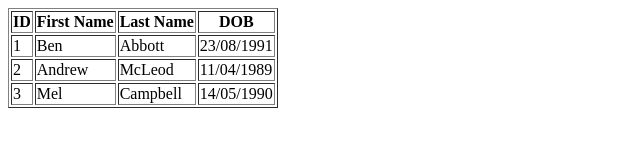
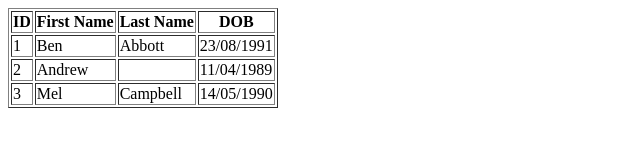
Before and after one commit to 16WDWE02/html-tables, a plain HTML site: page index.html in a window 1280 px wide. Shown: the full height of the page, 0-640 px from the left. Drawn offline with Linux system fonts and the light colour scheme.

Commit message:
Remove last name

```diff
--- a/index.html
+++ b/index.html
@@ -26,7 +26,7 @@
 			<tr>
 				<td>2</td>
 				<td>Andrew</td>
-				<td>McLeod</td>
+				<td></td>
 				<td>11/04/1989</td>
 			</tr>
 
```
